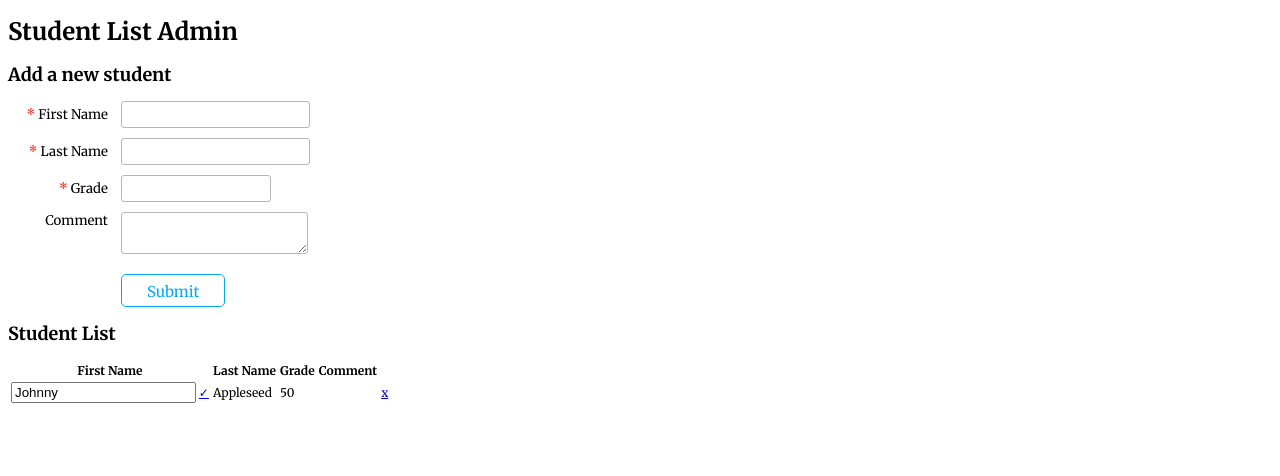
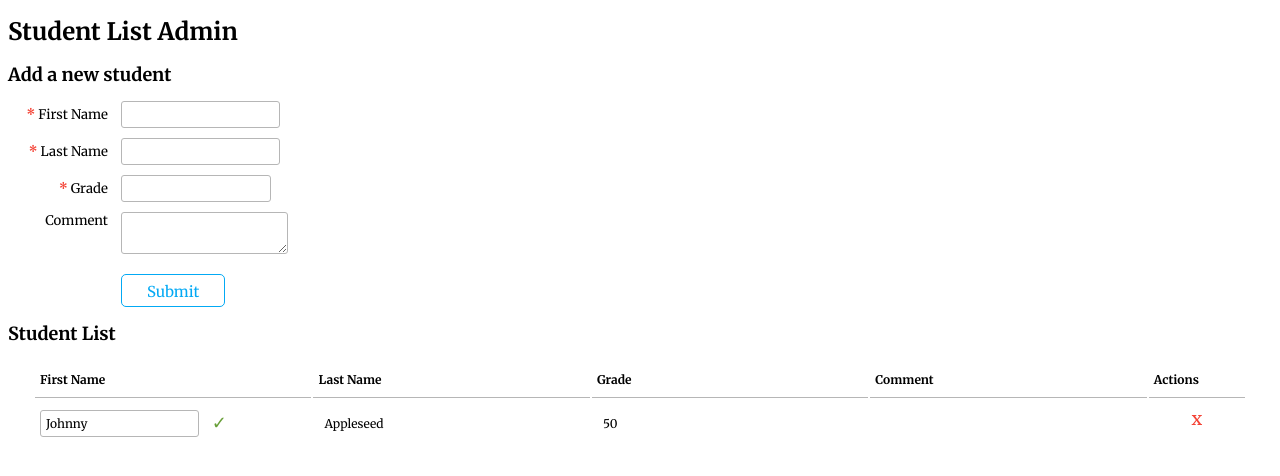
Before and after one commit to daniil/bw-exercise, a website: page client/index.html in a window 1280 px wide. Both pictures are taken after a click on the element "Johnny". Drawn offline with Linux system fonts and the light colour scheme.

Commit message:
Table styling

```diff
--- a/client/app/directives/student-list.directive.tpl.html
+++ b/client/app/directives/student-list.directive.tpl.html
@@ -7,7 +7,7 @@
         <th class="bw-student-list__table__cell">Last Name</th>
         <th class="bw-student-list__table__cell">Grade</th>
         <th class="bw-student-list__table__cell">Comment</th>
-        <th class="bw-student-list__table__cell"></th>
+        <th class="bw-student-list__table__cell">Actions</th>
       </tr>
     </thead>
     <tbody>
@@ -17,31 +17,31 @@
             {{ student.firstName }}
           </span>
           <input type="text" class="bw-student-list__table__input" ng-model="student.firstName" ng-show="student.editableFields.firstName">
-          <a href="#" ng-click="vm.toggleEditable(student, 'firstName', false)" ng-show="student.editableFields.firstName">&#10003;</a>
+          <a href="#" class="bw-student-list__table__action bw-student-list__table__action--success bw-student-list__table__action--commit" ng-click="vm.toggleEditable(student, 'firstName', false)" ng-show="student.editableFields.firstName">&#10003;</a>
         </td>
         <td class="bw-student-list__table__cell bw-student-list__table__cell--editable" ng-class="{ 'edit-active': student.editableFields.lastName }">
           <span class="bw-student-list__table__value" ng-show="!student.editableFields.lastName" ng-click="vm.toggleEditable(student, 'lastName', true);">
             {{ student.lastName }}
           </span>
           <input type="text" class="bw-student-list__table__input" ng-model="student.lastName" ng-show="student.editableFields.lastName">
-          <a href="#" ng-click="vm.toggleEditable(student, 'lastName', false)" ng-show="student.editableFields.lastName">&#10003;</a>
+          <a href="#" class="bw-student-list__table__action bw-student-list__table__action--success bw-student-list__table__action--commit" ng-click="vm.toggleEditable(student, 'lastName', false)" ng-show="student.editableFields.lastName">&#10003;</a>
         </td>
         <td class="bw-student-list__table__cell bw-student-list__table__cell--editable" ng-class="{ 'edit-active': student.editableFields.grade }">
           <span class="bw-student-list__table__value" ng-show="!student.editableFields.grade" ng-click="vm.toggleEditable(student, 'grade', true);">
             {{ student.grade }}
           </span>
           <input type="number" class="bw-student-list__table__input" ng-model="student.grade" ng-show="student.editableFields.grade">
-          <a href="#" ng-click="vm.toggleEditable(student, 'grade', false)" ng-show="student.editableFields.grade">&#10003;</a>
+          <a href="#" class="bw-student-list__table__action bw-student-list__table__action--success bw-student-list__table__action--commit" ng-click="vm.toggleEditable(student, 'grade', false)" ng-show="student.editableFields.grade">&#10003;</a>
         </td>
         <td class="bw-student-list__table__cell bw-student-list__table__cell--editable" ng-class="{ 'edit-active': student.editableFields.comment }">
           <span class="bw-student-list__table__value" ng-show="!student.editableFields.comment" ng-click="vm.toggleEditable(student, 'comment', true);">
             {{ student.comment }}
           </span>
           <textarea class="bw-student-list__table__input" ng-model="student.comment" ng-show="student.editableFields.comment"></textarea>
-          <a href="#" ng-click="vm.toggleEditable(student, 'comment', false)" ng-show="student.editableFields.comment">&#10003;</a>
+          <a href="#" class="bw-student-list__table__action bw-student-list__table__action--success bw-student-list__table__action--commit" ng-click="vm.toggleEditable(student, 'comment', false)" ng-show="student.editableFields.comment">&#10003;</a>
         </td>
-        <td class="bw-student-list__table__cell">
-          <a href="#" class="bw-student-list__table__action" ng-click="vm.removeStudent(student); $event.preventDefault();">x</a>
+        <td class="bw-student-list__table__cell bw-student-list__table__cell--action">
+          <a href="#" class="bw-student-list__table__action bw-student-list__table__action--danger" ng-click="vm.removeStudent(student); $event.preventDefault();">x</a>
         </td>
       </tr>
     </tbody>
--- a/client/content/less/styles.less
+++ b/client/content/less/styles.less
@@ -3,9 +3,11 @@
 html {
   box-sizing: border-box;
 }
+
 *, *:before, *:after {
   box-sizing: inherit;
 }
+
 body {
   font-family: 'Merriweather', serif;
   font-size: 12px;
@@ -27,7 +29,8 @@ body {
   vertical-align: top;
 }
 
-.bw-student-form__field__input {
+.bw-student-form__field__input,
+.bw-student-list__table__input {
   display: inline-block;
   min-width: 150px;
   padding: 5px;
@@ -36,6 +39,12 @@ body {
   border-radius: 3px;
   vertical-align: middle;
   outline-color: #B3E5FC;
+  font-family: 'Merriweather', serif;
+  font-size: 1em;
+}
+
+.bw-student-list__table__input {
+  margin-left: 0;
 }
 
 .bw-student-form__field__error {
@@ -62,10 +71,67 @@ body {
   }
 }
 
+.bw-student-list__table {
+  width: 100%;
+  padding: 0 25px;
+}
+
+.bw-student-list__table__row {
+  &:nth-child(even) {
+    background-color: #F5F5F5;
+  }
+}
+
+.bw-student-list__table__row--header {
+  text-align: left;
+
+  > .bw-student-list__table__cell {
+    border-bottom: 1px solid #B6B6B6;
+  }
+}
+
+.bw-student-list__table__cell {
+  width: 23%;
+  padding: 10px 5px;
+  vertical-align: top;
+
+  &:last-child {
+    width: 8%;
+  }
+}
+
+.bw-student-list__table__cell--action {
+  text-align: center;
+}
+
 .bw-student-list__table__cell--editable {
   &:not(.edit-active):hover {
     background-color: #FFECB3;
   }
+}
+
+.bw-student-list__table__value {
+  padding: 6px;
+  display: inline-block;
+}
+
+.bw-student-list__table__action {
+  vertical-align: middle;
+  text-decoration: none;
+  font-size: 1.5em;
+  line-height: 1em;
+}
+
+.bw-student-list__table__action--success {
+  color: #689F38;
+}
+
+.bw-student-list__table__action--danger {
+  color: #F44336;
+}
+
+.bw-student-list__table__action--commit {
+  margin-left: 10px;
 }
 
 .form-field__asterisk {
```
Also changed, not shown: client/content/css/styles.css, 1 other file.
